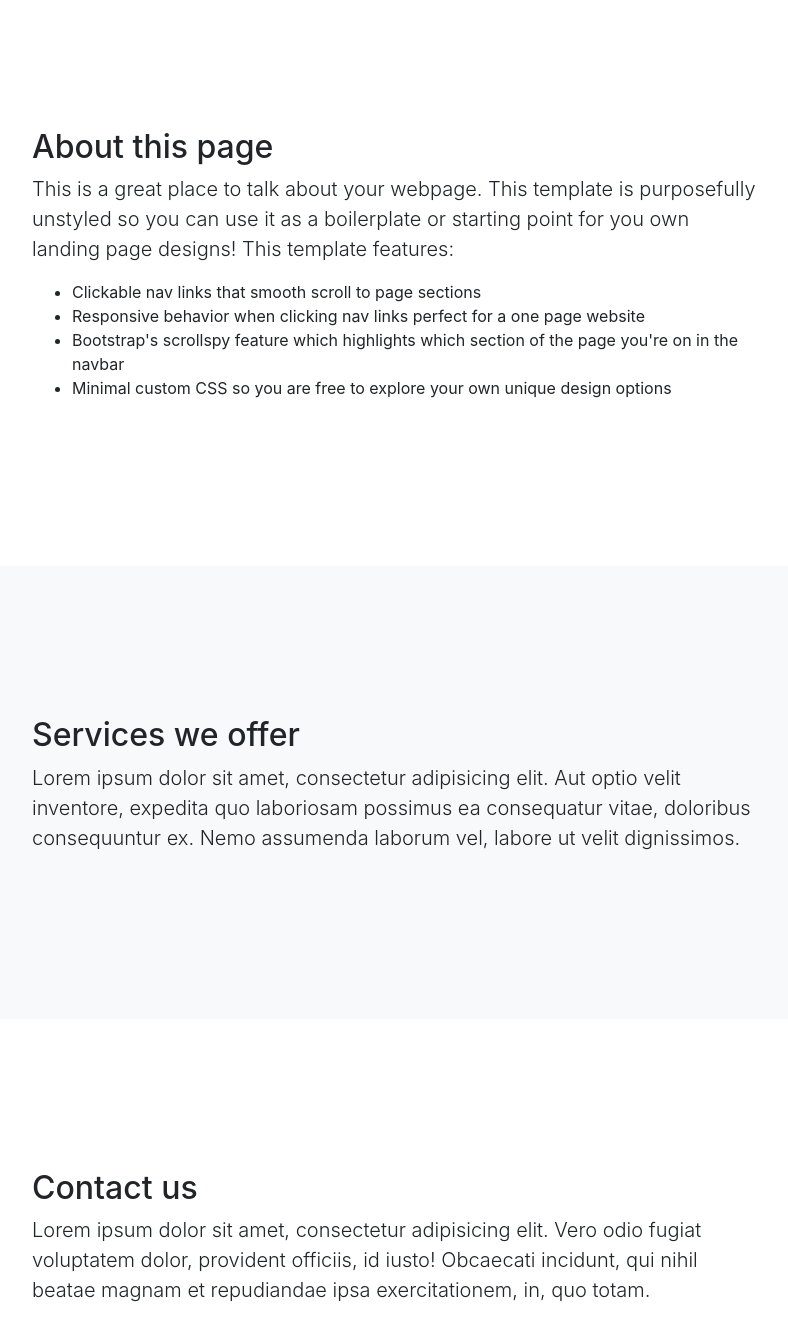
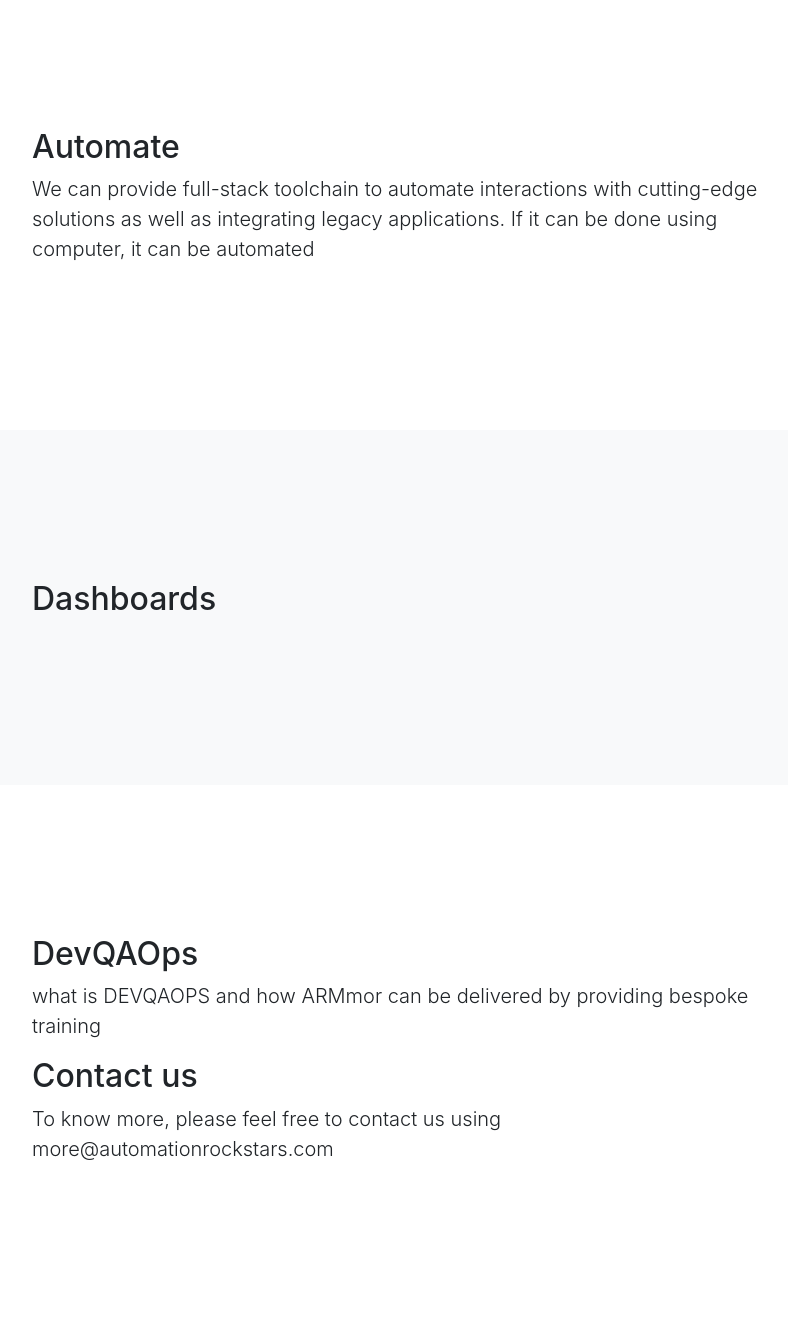
Before and after one commit to AutomationRockstars/armor, a website with bundled scripts: page index.html in a window 1280 px wide. Shown: the part 380-1704 px from the top of the page, without its empty margins (243-1031 px from the left). Built offline with nearby package versions, Linux system fonts and the light colour scheme.

Commit message:
new page

```diff
--- a/index.html
+++ b/index.html
@@ -54,14 +54,9 @@
       <div class="container">
         <div class="row">
           <div class="col-lg-8 mx-auto">
-            <h2>About this page</h2>
-            <p class="lead">This is a great place to talk about your webpage. This template is purposefully unstyled so you can use it as a boilerplate or starting point for you own landing page designs! This template features:</p>
-            <ul>
-              <li>Clickable nav links that smooth scroll to page sections</li>
-              <li>Responsive behavior when clicking nav links perfect for a one page website</li>
-              <li>Bootstrap's scrollspy feature which highlights which section of the page you're on in the navbar</li>
-              <li>Minimal custom CSS so you are free to explore your own unique design options</li>
-            </ul>
+            <h2>Automate</h2>
+            <p class="lead">We can provide full-stack toolchain to automate interactions with cutting-edge solutions
+              as well as integrating legacy applications. If it can be done using computer, it can be automated</p>
           </div>
         </div>
       </div>
@@ -71,8 +66,8 @@
       <div class="container">
         <div class="row">
           <div class="col-lg-8 mx-auto">
-            <h2>Services we offer</h2>
-            <p class="lead">Lorem ipsum dolor sit amet, consectetur adipisicing elit. Aut optio velit inventore, expedita quo laboriosam possimus ea consequatur vitae, doloribus consequuntur ex. Nemo assumenda laborum vel, labore ut velit dignissimos.</p>
+            <h2>Dashboards</h2>
+            <p class="lead"></p>
           </div>
         </div>
       </div>
@@ -82,8 +77,12 @@
       <div class="container">
         <div class="row">
           <div class="col-lg-8 mx-auto">
+            <h2>DevQAOps</h2>
+            <p class="lead">what is DEVQAOPS and how ARMmor can be delivered by providing bespoke training</p>
+          </div>
+          <div class="col-lg-8 mx-auto">
             <h2>Contact us</h2>
-            <p class="lead">Lorem ipsum dolor sit amet, consectetur adipisicing elit. Vero odio fugiat voluptatem dolor, provident officiis, id iusto! Obcaecati incidunt, qui nihil beatae magnam et repudiandae ipsa exercitationem, in, quo totam.</p>
+            <p class="lead">To know more, please feel free to contact us using more@automationrockstars.com</p>
           </div>
         </div>
       </div>
```
